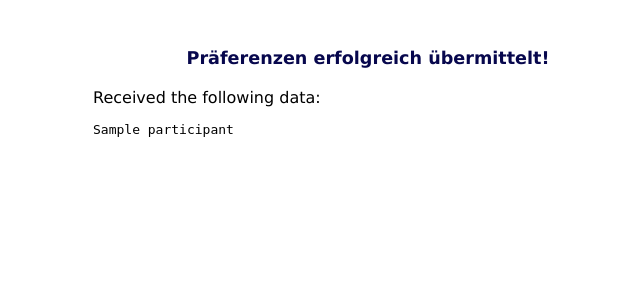
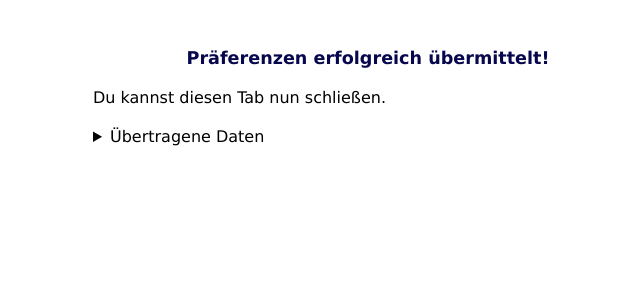
Before and after one commit to felixblanke/ak-plan-poll, a Flask app: template templates/success.html in a window 1280 px wide. Shown: the top 300 px of the page, without its empty margins (272-912 px from the left). Run offline with Flask 3, Linux system fonts and the light colour scheme; the template is opened without the code that fills it: most values are stand-ins (such as "Sample title", 1, 10 or a date in 2020).

Commit message:
Hide data in details

```diff
--- a/templates/success.html
+++ b/templates/success.html
@@ -8,10 +8,14 @@
 
 {% block content %}
 <div class="form-wrapper">
-Received the following data:
+<p class="mb-5">Du kannst diesen Tab nun schließen.</p>
+
+<details>
+<summary>Übertragene Daten</summary>
 
 <pre><code>
 {{ participant }}
 </code></pre>
+</details>
 </div>
 {% endblock %}
```
